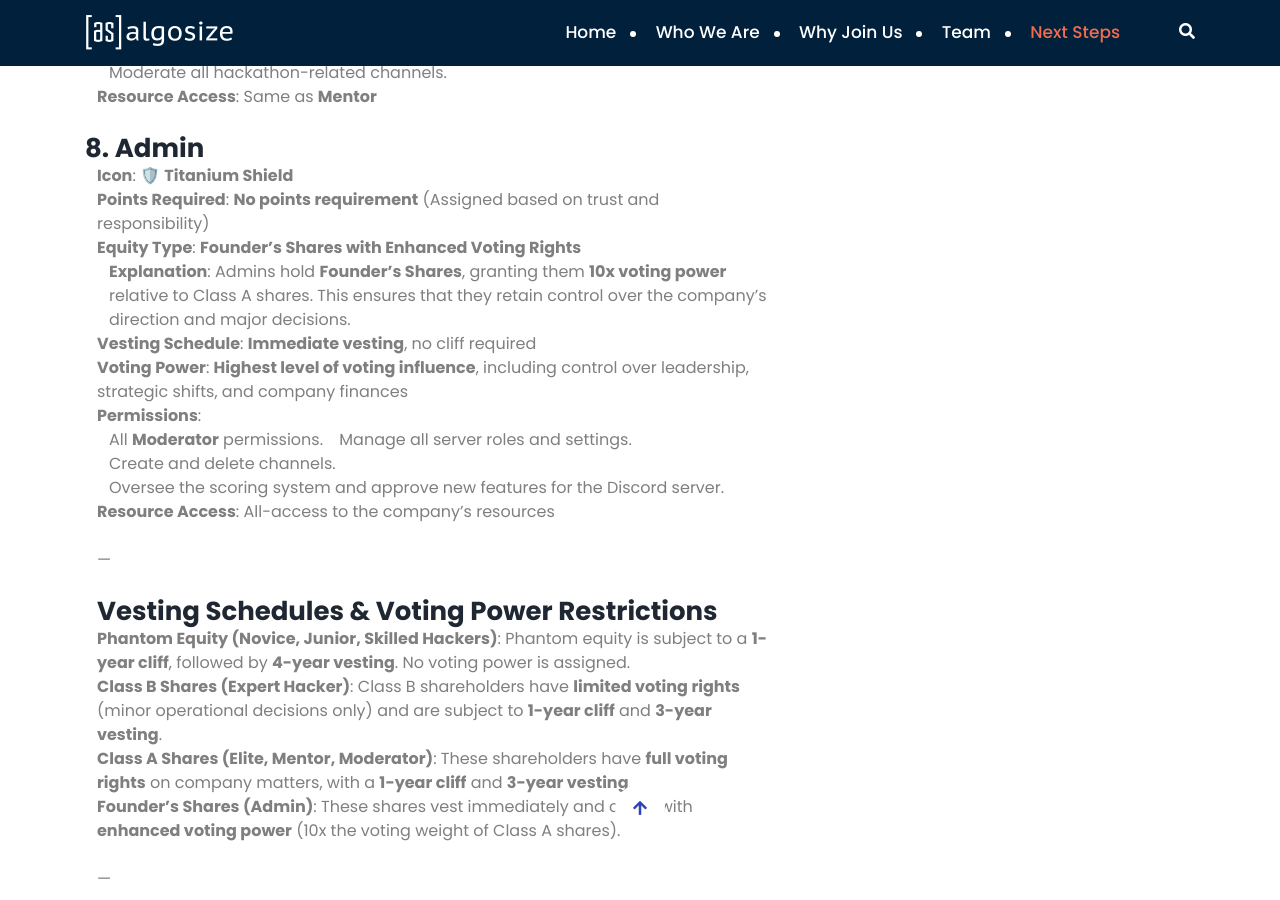
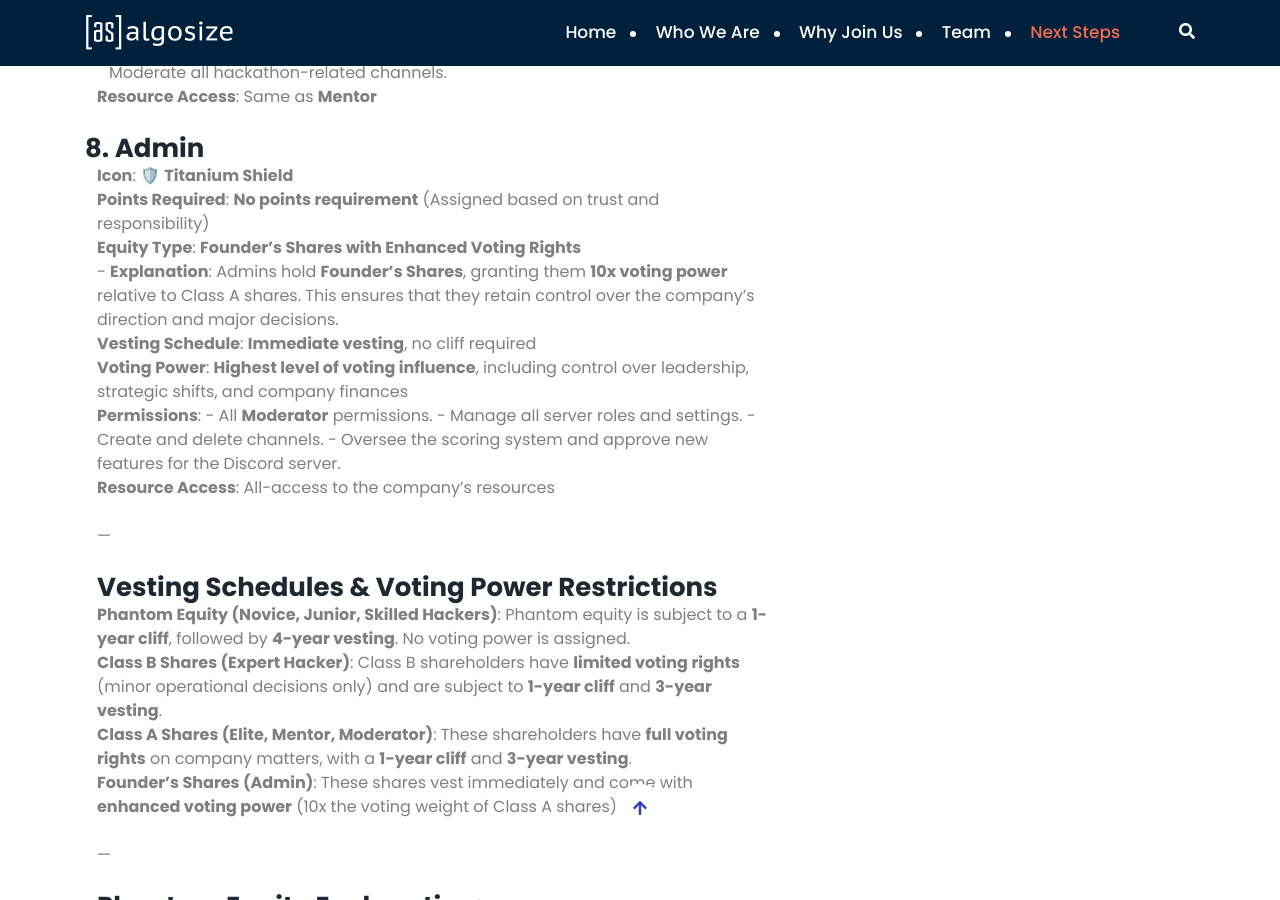
Before and after one commit to AlgoSize/website, a Jekyll site: the page built from _portfolios/ranking-tiers.md, in a window 1280 px wide and 900 px high, scrolled down 3467 px. Built offline with Jekyll 4.4.1, drawn with Linux system fonts in a browser that asks for light colours.

```diff
--- a/_portfolios/ranking-tiers.md
+++ b/_portfolios/ranking-tiers.md
@@ -154,14 +154,14 @@ layout: service
 - **Icon**: 🛡️ **Titanium Shield**
 - **Points Required**: **No points requirement** (Assigned based on trust and responsibility)
 - **Equity Type**: **Founder's Shares with Enhanced Voting Rights**
-  - **Explanation**: Admins hold **Founder's Shares**, granting them **10x voting power** relative to Class A shares. This ensures that they retain control over the company’s direction and major decisions.
+  \- **Explanation**: Admins hold **Founder's Shares**, granting them **10x voting power** relative to Class A shares. This ensures that they retain control over the company’s direction and major decisions.
 - **Vesting Schedule**: **Immediate vesting**, no cliff required
 - **Voting Power**: **Highest level of voting influence**, including control over leadership, strategic shifts, and company finances
 - **Permissions**:
-  - All **Moderator** permissions.
-  - Manage all server roles and settings.
-  - Create and delete channels.
-  - Oversee the scoring system and approve new features for the Discord server.
+  \- All **Moderator** permissions.
+  \- Manage all server roles and settings.
+  \- Create and delete channels.
+  \- Oversee the scoring system and approve new features for the Discord server.
 - **Resource Access**: All-access to the company’s resources
 <br/>
 <br/>
```
